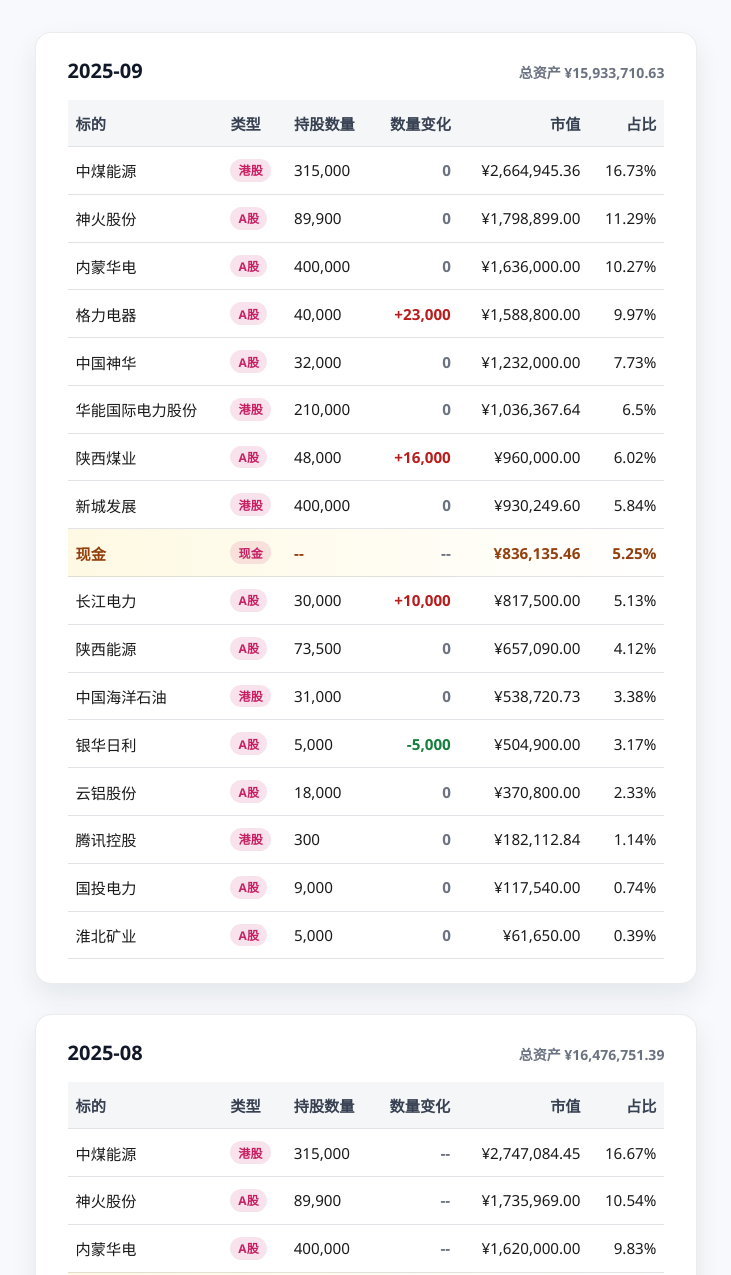
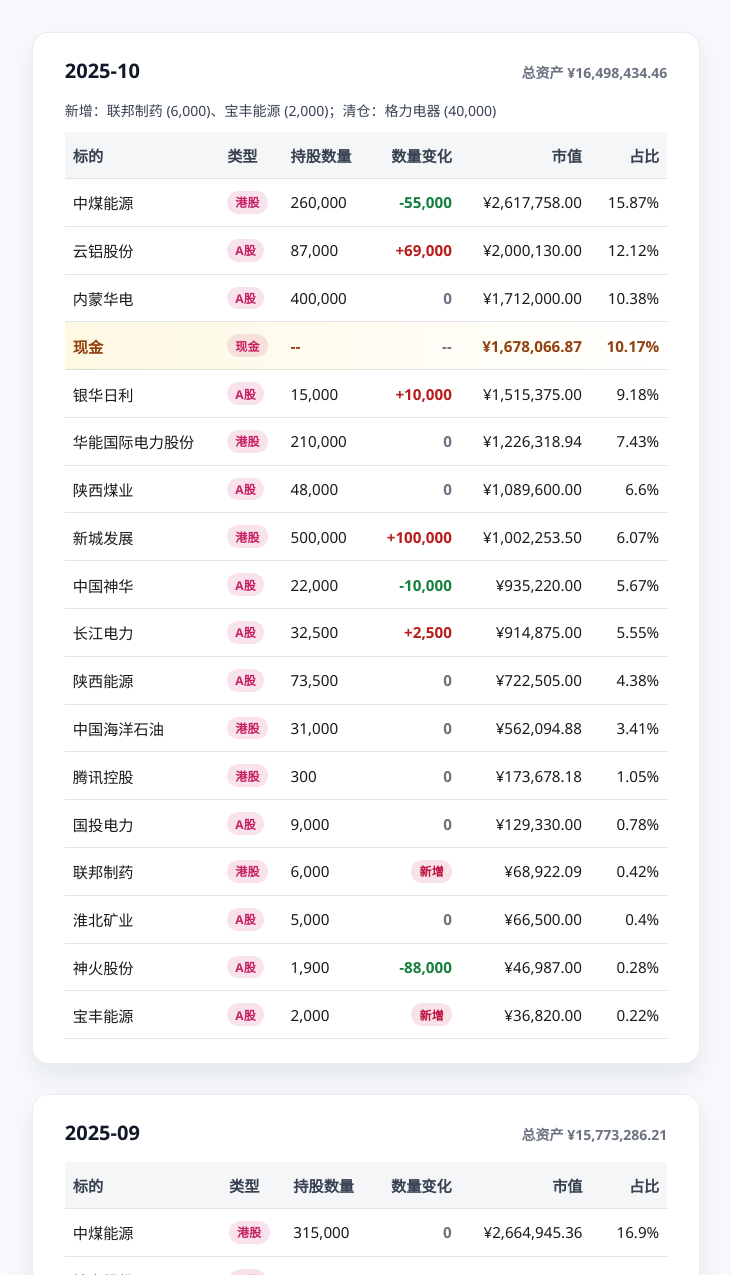
Before and after one commit to 1oo1/ldg-game-portfolios, a plain HTML site: page index.html in a window 1280 px wide. Shown: the top 1275 px of the page, without its empty margins (307-1038 px from the left). Drawn offline with Linux system fonts and the light colour scheme.

Commit message:
Update 2025-10

```diff
--- a/index.html
+++ b/index.html
@@ -200,7 +200,7 @@
           { name: "云铝股份", count: 18000, latestValue: 349020.00 },
           { name: "国投电力", count: 9000, latestValue: 128970.00 },
           { name: "淮北矿业", count: 5000, latestValue: 62300.00 },
-          { name: "现金", latestValue: 1296686.68 },
+          { name: "现金", latestValue: 1638598.93 },
         ]
       },
       {
@@ -222,7 +222,30 @@
           { name: "云铝股份", count: 18000, latestValue: 370800.000 },
           { name: "国投电力", count: 9000, latestValue: 117540.000 },
           { name: "淮北矿业", count: 5000, latestValue: 61650.000 },
-          { name: "现金", latestValue: 836135.46 }
+          { name: "现金", latestValue: 675711.04 }
+        ]
+      },
+      {
+        time: "2025-10",
+        portfolios: [
+          { name: "中煤能源", count: 260000, latestValue: 2617758.000, hk: true },
+          { name: "华能国际电力股份", count: 210000, latestValue: 1226318.940, hk: true },
+          { name: "新城发展", count: 500000, latestValue: 1002253.500, hk: true },
+          { name: "中国海洋石油", count: 31000, latestValue: 562094.880, hk: true },
+          { name: "腾讯控股", count: 300, latestValue: 173678.180, hk: true },
+          { name: "联邦制药", count: 6000, latestValue: 68922.090, hk: true },
+          { name: "云铝股份", count: 87000, latestValue: 2000130.000 },
+          { name: "内蒙华电", count: 400000, latestValue: 1712000.000 },
+          { name: "银华日利", count: 15000, latestValue: 1515375.000 },
+          { name: "陕西煤业", count: 48000, latestValue: 1089600.000 },
+          { name: "中国神华", count: 22000, latestValue: 935220.000 },
+          { name: "长江电力", count: 32500, latestValue: 914875.000 },
+          { name: "陕西能源", count: 73500, latestValue: 722505.000 },
+          { name: "国投电力", count: 9000, latestValue: 129330.000 },
+          { name: "淮北矿业", count: 5000, latestValue: 66500.000 },
+          { name: "神火股份", count: 1900, latestValue: 46987.000 },
+          { name: "宝丰能源", count: 2000, latestValue: 36820.000 },
+          { name: "现金", latestValue: 1678066.87 }
         ]
       },
     ];
```
